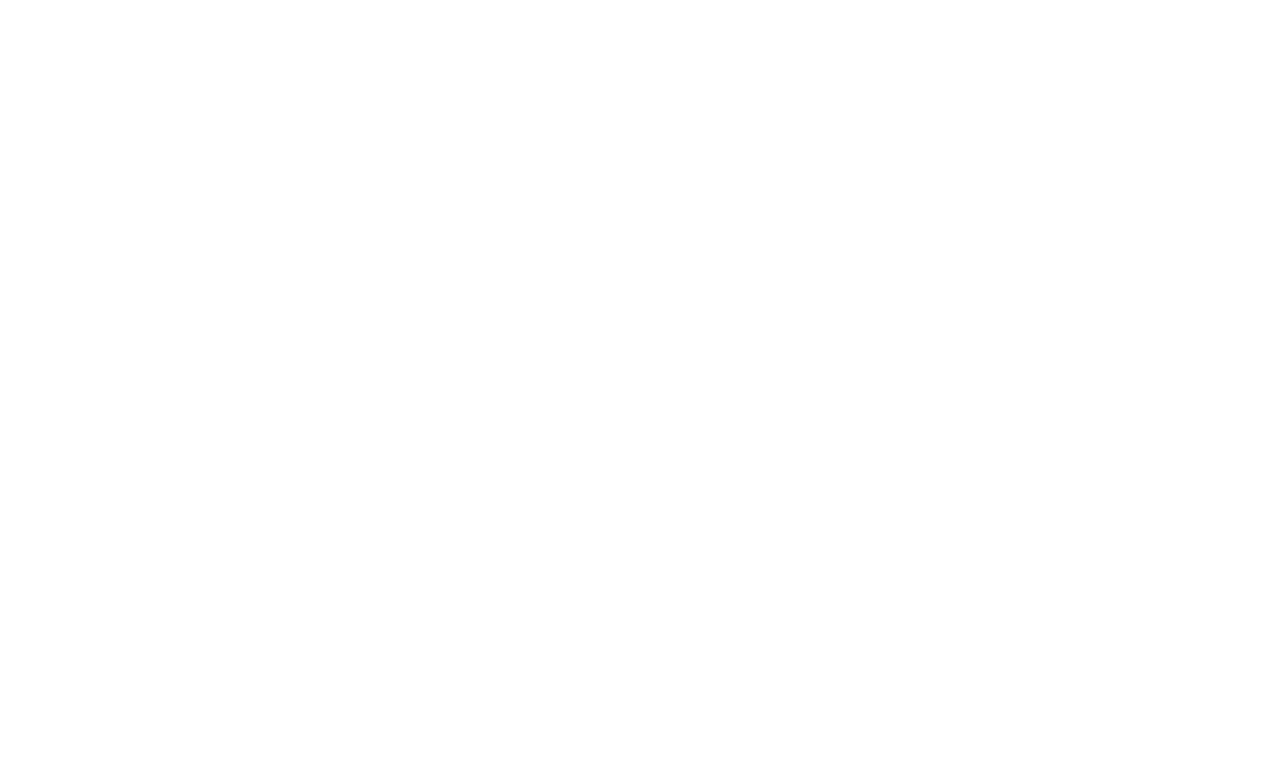
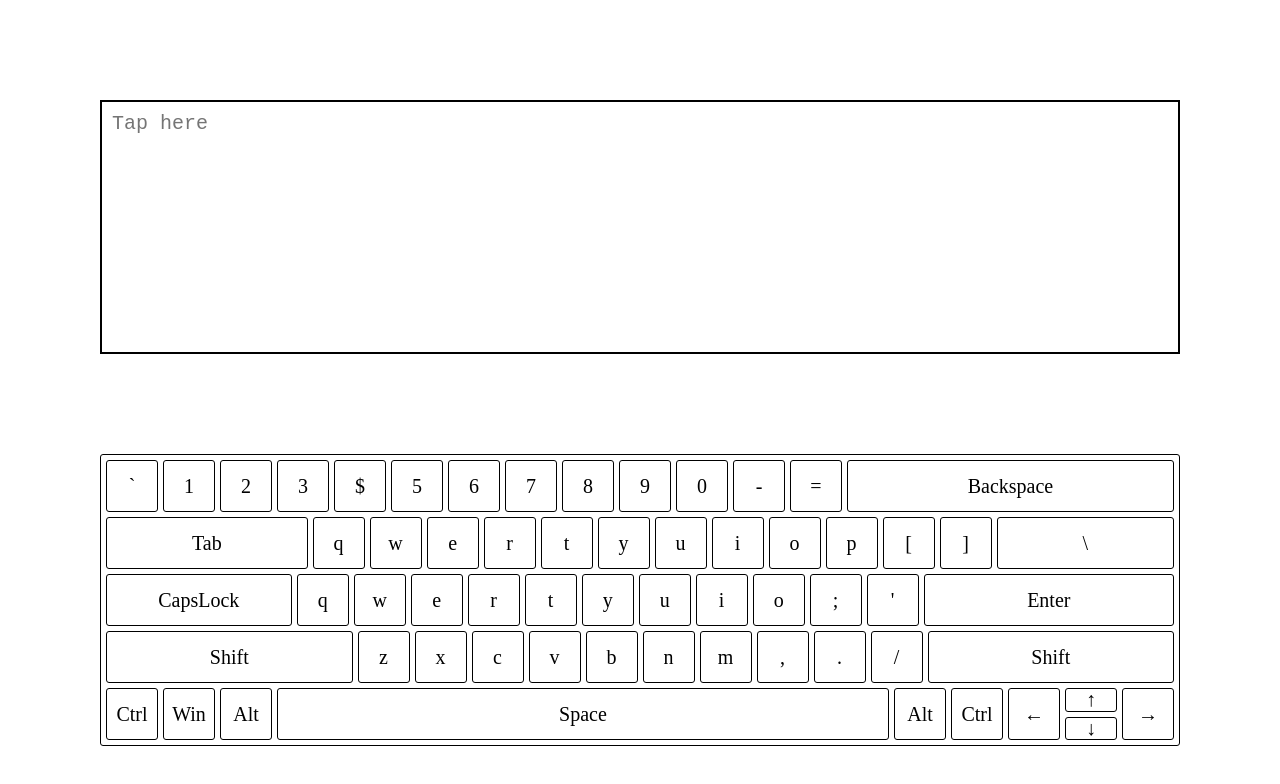
Before and after one commit to AntonOgonovskiy/RSS-Virtual-Keyboard, a website with bundled scripts: page index.html in a window 1280 px wide. Built offline with nearby package versions, Linux system fonts and the light colour scheme.

Commit message:
feat: add keyboard with js

```diff
--- a/sass/caps/_key.scss
+++ b/sass/caps/_key.scss
@@ -31,15 +31,18 @@
 	flex-direction: column;
 	justify-content: space-between;
 	height: 50px;
-	margin-left: 5px;
 }
 
 .key-half {
 	text-align: center;
-	line-height: 19px;
+	line-height: 21.5px;
 	font-size: 2em;
 	border-radius: 3px;
 	border: 1px solid black;
 	width: 50px;
-	height: 23px;
+	height: 21.5px;
 }
+
+.hidden {
+	display: none;
+}
--- a/src/buttons.js
+++ b/src/buttons.js
@@ -1,4 +1,4 @@
-const row1 = [
+const row0 = [
 	{
 		'id': 'Backquote',
 		'class': 'letter',
@@ -105,13 +105,21 @@ const row1 = [
 	},
 	{
 		'id': 'Backspace',
-		'class': 'another',
+		'class': 'grow1',
+		'rus': 'Backspace',
+		'rusUp': 'Backspace',
+		'eng': 'Backspace',
+		'engUp': 'Backspace',
 	},
 ];
-const row2 = [
+const row1 = [
 	{
 		'id': 'Tab',
 		'class': 'grow1',
+		'rus': 'Tab',
+		'rusUp': 'Tab',
+		'eng': 'Tab',
+		'engUp': 'Tab',
 	},
 	{
 		'id': 'KeyQ',
@@ -218,10 +226,14 @@ const row2 = [
 		'engUp': '|',
 	},
 ];
-const row3 = [
+const row2 = [
 	{
 		'id': 'CapsLock',
 		'class': 'grow1',
+		'rus': 'CapsLock',
+		'rusUp': 'CapsLock',
+		'eng': 'CapsLock',
+		'engUp': 'CapsLock',
 	},
 	{
 		'id': 'KeyA',
@@ -314,13 +326,21 @@ const row3 = [
 	{
 		'id': 'Enter',
 		'class': 'grow3',
+		'rus': 'Enter',
+		'rusUp': 'Enter',
+		'eng': 'Enter',
+		'engUp': 'Enter',
 	},
 
 ];
-const row4 = [
+const row3 = [
 	{
 		'id': 'ShiftLeft',
 		'class': 'grow1',
+		'rus': 'Shift',
+		'rusUp': 'Shift',
+		'eng': 'Shift',
+		'engUp': 'Shift',
 	},
 	{
 		'id': 'KeyZ',
@@ -406,32 +426,60 @@ const row4 = [
 	{
 		'id': 'ShiftRight',
 		'class': 'grow1',
+		'rus': 'Shift',
+		'rusUp': 'Shift',
+		'eng': 'Shift',
+		'engUp': 'Shift',
 	},
 ];
-const row5 = [
+const row4 = [
 	{
 		'id': 'ControlLeft',
 		'class': 'letter',
+		'rus': 'Ctrl',
+		'rusUp': 'Ctrl',
+		'eng': 'Ctrl',
+		'engUp': 'Ctrl',
 	},
 	{
 		'id': 'MetaLeft',
 		'class': 'letter',
+		'rus': 'Win',
+		'rusUp': 'Win',
+		'eng': 'Win',
+		'engUp': 'Win',
 	},
 	{
 		'id': 'AltLeft',
 		'class': 'letter',
+		'rus': 'Alt',
+		'rusUp': 'Alt',
+		'eng': 'Alt',
+		'engUp': 'Alt',
 	},
 	{
 		'id': 'Space',
 		'class': 'grow3',
+		'rus': 'Пробел',
+		'rusUp': 'Пробел',
+		'eng': 'Space',
+		'engUp': 'Space',
 	},
 	{
 		'id': 'AltRight',
 		'class': 'letter',
+		'rus': 'Alt',
+		'rusUp': 'Alt',
+		'eng': 'Alt',
+		'engUp': 'Alt',
 	},
 	{
 		'id': 'ControlRight',
 		'class': 'letter',
+		'rus': 'Ctrl',
+		'rusUp': 'Ctrl',
+		'eng': 'Ctrl',
+		'engUp': 'Ctrl',
 	},
 	{
 		'id': 'ArrowLeft',
@@ -466,4 +514,4 @@ const row5 = [
 		'engUp': '&rarr;',
 	},
 ];
-export { row1, row2, row3, row4 };
+export { row0, row1, row2, row3, row4 };
--- /dev/null
+++ b/src/row.js
@@ -0,0 +1,158 @@
+class Row {
+
+	row0(row0, row) {
+		for (let i of row0) {
+			const key = document.createElement('div');
+			key.setAttribute('id', i.id)
+			key.classList.add('key');
+			key.classList.add(i.class)
+			let langRu = document.createElement('span');
+			let langEn = document.createElement('span');
+			langRu.classList.add('hidden');
+			let capEn = document.createElement('span');
+			let capEnUp = document.createElement('span');
+			capEnUp.classList.add('hidden');
+			let capRu = document.createElement('span');
+			capRu.classList.add('hidden');
+			let capRuUp = document.createElement('span');
+			capRuUp.classList.add('hidden');
+			capEn.innerHTML = i.eng;
+			capEnUp.innerHTML = i.engUp;
+			capRu.innerHTML = i.rus;
+			capRuUp.innerHTML = i.rusUp
+			langRu.append(capRu);
+			langRu.append(capRuUp);
+			langEn.append(capEn);
+			langEn.append(capEnUp);
+			key.append(langEn);
+			key.append(langRu);
+			row.append(key);
+		}
+	};
+	row1(row1, row) {
+		for (let i of row1) {
+			const key = document.createElement('div');
+			key.setAttribute('id', i.id)
+			key.classList.add('key');
+			key.classList.add(i.class)
+			let langRu = document.createElement('span');
+			let langEn = document.createElement('span');
+			langRu.classList.add('hidden');
+			let capEn = document.createElement('span');
+			let capEnUp = document.createElement('span');
+			capEnUp.classList.add('hidden');
+			let capRu = document.createElement('span');
+			capRu.classList.add('hidden');
+			let capRuUp = document.createElement('span');
+			capRuUp.classList.add('hidden');
+			capEn.innerHTML = i.eng;
+			capEnUp.innerHTML = i.engUp;
+			capRu.innerHTML = i.rus;
+			capRuUp.innerHTML = i.rusUp
+			langRu.append(capRu);
+			langRu.append(capRuUp);
+			langEn.append(capEn);
+			langEn.append(capEnUp);
+			key.append(langEn);
+			key.append(langRu);
+			row.append(key);
+		}
+	};
+	row2(row2, row) {
+		for (let i of row2) {
+			const key = document.createElement('div');
+			key.setAttribute('id', i.id)
+			key.classList.add('key');
+			key.classList.add(i.class)
+			let langRu = document.createElement('span');
+			let langEn = document.createElement('span');
+			langRu.classList.add('hidden');
+			let capEn = document.createElement('span');
+			let capEnUp = document.createElement('span');
+			capEnUp.classList.add('hidden');
+			let capRu = document.createElement('span');
+			capRu.classList.add('hidden');
+			let capRuUp = document.createElement('span');
+			capRuUp.classList.add('hidden');
+			capEn.innerHTML = i.eng;
+			capEnUp.innerHTML = i.engUp;
+			capRu.innerHTML = i.rus;
+			capRuUp.innerHTML = i.rusUp
+			langRu.append(capRu);
+			langRu.append(capRuUp);
+			langEn.append(capEn);
+			langEn.append(capEnUp);
+			key.append(langEn);
+			key.append(langRu);
+			row.append(key);
+		}
+	};
+	row3(row3, row) {
+		for (let i of row3) {
+			const key = document.createElement('div');
+			key.setAttribute('id', i.id)
+			key.classList.add('key');
+			key.classList.add(i.class)
+			let langRu = document.createElement('span');
+			let langEn = document.createElement('span');
+			langRu.classList.add('hidden');
+			let capEn = document.createElement('span');
+			let capEnUp = document.createElement('span');
+			capEnUp.classList.add('hidden');
+			let capRu = document.createElement('span');
+			capRu.classList.add('hidden');
+			let capRuUp = document.createElement('span');
+			capRuUp.classList.add('hidden');
+			capEn.innerHTML = i.eng;
+			capEnUp.innerHTML = i.engUp;
+			capRu.innerHTML = i.rus;
+			capRuUp.innerHTML = i.rusUp
+			langRu.append(capRu);
+			langRu.append(capRuUp);
+			langEn.append(capEn);
+			langEn.append(capEnUp);
+			key.append(langEn);
+			key.append(langRu);
+			row.append(key);
+		}
+	};
+	row4(row4, row) {
+		const keyWrap = document.createElement('div');
+		keyWrap.classList.add('key-wrap')
+		for (let i of row4) {
+			const key = document.createElement('div');
+			key.setAttribute('id', i.id)
+			key.classList.add('key');
+			key.classList.add(i.class)
+			let langRu = document.createElement('span');
+			let langEn = document.createElement('span');
+			langRu.classList.add('hidden');
+			let capEn = document.createElement('span');
+			let capEnUp = document.createElement('span');
+			capEnUp.classList.add('hidden');
+			let capRu = document.createElement('span');
+			capRu.classList.add('hidden');
+			let capRuUp = document.createElement('span');
+			capRuUp.classList.add('hidden');
+			capEn.innerHTML = i.eng;
+			capEnUp.innerHTML = i.engUp;
+			capRu.innerHTML = i.rus;
+			capRuUp.innerHTML = i.rusUp
+			langRu.append(capRu);
+			langRu.append(capRuUp);
+			langEn.append(capEn);
+			langEn.append(capEnUp);
+			key.append(langEn);
+			key.append(langRu);
+			if (key.id === 'ArrowUp' || key.id === 'ArrowDown') {
+				keyWrap.append(key)
+				row.append(keyWrap);
+			} else {
+				row.append(key);
+			}
+		}
+	};
+
+}
+const rows = new Row()
+export { rows }
--- a/src/script.js
+++ b/src/script.js
@@ -1,4 +1,6 @@
-import { row1, row2, row3, row4 } from "./buttons.js";
+import { row0, row1, row2, row3, row4 } from "./buttons.js";
+import { rows } from "./row.js"
+
 const bod = document.querySelector('body')
 function createBody() {
 	const wrap = document.createElement('div');
@@ -10,12 +12,38 @@ function createBody() {
 	inp.setAttribute('rows', 10);
 	inp.setAttribute('name', 'textinput');
 	inp.setAttribute('placeholder', 'Tap here');
+	const keyboard = document.createElement('div');
+	keyboard.classList.add('keyboard');
+
+
+
+	for (let i = 0; i < 5; i++) {
+		const row = document.createElement('div');
+		row.classList.add('board');
+		switch (i) {
+			case 0:
+				rows.row0(row0, row);
+				break;
+			case 1:
+				rows.row1(row1, row);
+				break;
+			case 2:
+				rows.row2(row2, row);
+				break;
+			case 3:
+				rows.row3(row3, row);
+				break;
+			case 4:
+				rows.row4(row4, row);
+				break;
+		}
+		keyboard.append(row)
+	}
+
+
 
 	wrap.append(inp);
+	wrap.append(keyboard)
 	bod.prepend(wrap);
 };
-// createBody()
-// document.addEventListener('keydown', function (event) {
-// 	console.log(event.code)
-// });
-console.log(row1[0])
+createBody()
```
Also changed, not shown: sass/style.css, 1 other file.
